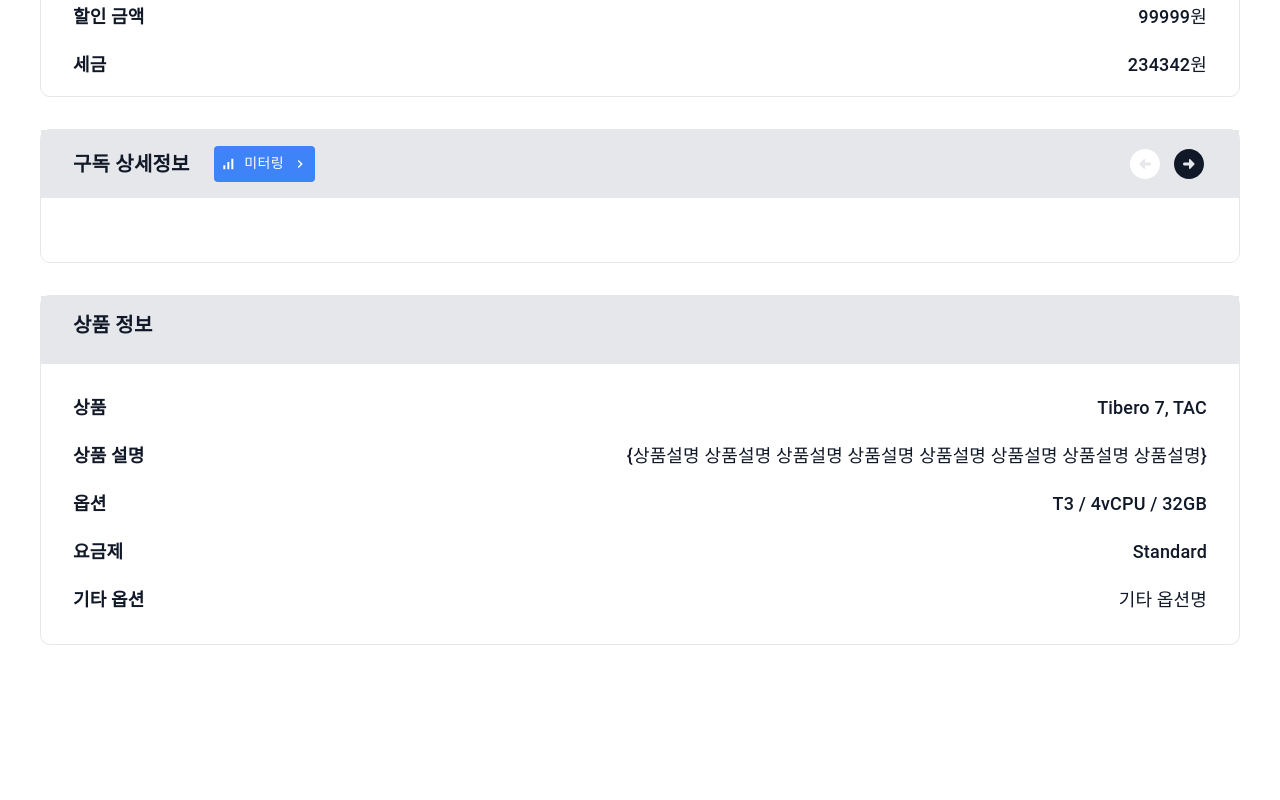
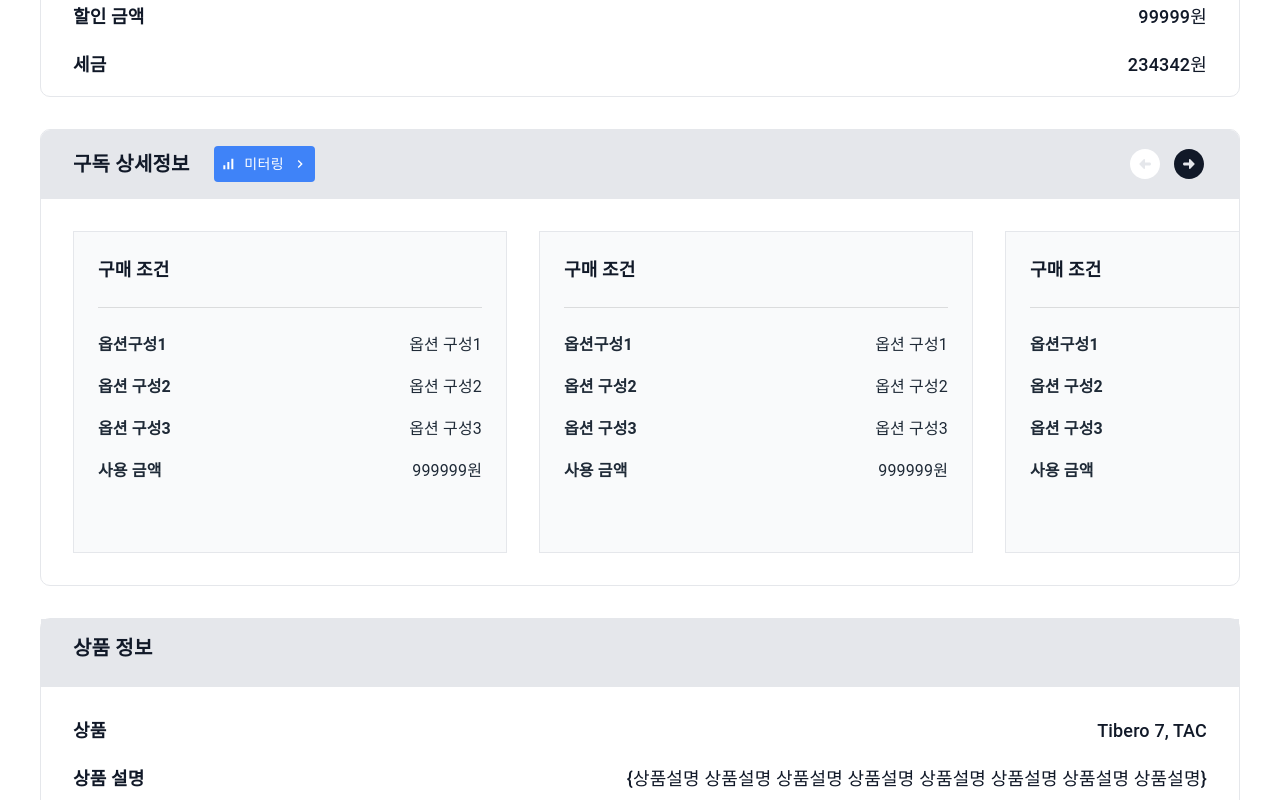
Before and after one commit to tmaxkny/gaiaToreact, a React (Vite) app in the folder clas/: page / in a window 1280 px wide. Shown: the part 620-1420 px from the top of the page. Before the commit the page ends 1273 px from the top, so only its background shows below. Built offline with nearby package versions, Linux system fonts and the light colour scheme.

Commit message:
feat: 결제내역 상세 캐러셀 추가

```diff
--- a/clas/src/App.tsx
+++ b/clas/src/App.tsx
@@ -1,6 +1,7 @@
 import { Stack, Typography } from "@mui/material";
 import PaymentList from "./pages/payment/PayList";
 import PayDetail from "./pages/payment/PayDetail";
+import ReceiptPage from "./pages/payment/ReceiptPage";
 
 function App() {
   return (
--- a/clas/src/pages/payment/PayDetail.tsx
+++ b/clas/src/pages/payment/PayDetail.tsx
@@ -44,7 +44,7 @@
     },
   };
 
-  const usedData = {
+  /*  const usedData = {
     startDate: "2023.09.01",
     endDate: "2023.10.01",
     hour: "123",
@@ -70,7 +70,7 @@
     description: "상품설명",
     option: "T3 / 4vCPU / 32GB",
     plan: "Standard",
-  };
+  }; */
 
   const paymentFontStyle = {
     color: "#111928",
@@ -139,6 +139,12 @@
     }
   };
 
+  const cardFontStyle = {
+    color: "#1F2A37",
+    fontSize: "16px",
+    lineHeight: "26px",
+  };
+
   type CardProps = {
     title: string;
     option1: string;
@@ -147,8 +153,178 @@
     amount: string;
   };
 
-  const Card = ({ title, option1, option2, opttion3, amount }: CardProps) => {
-    return <Stack></Stack>;
+  const cardData: CardProps[] = [
+    {
+      title: "구매 조건",
+      option1: "옵션 구성1",
+      option2: "옵션 구성2",
+      option3: "옵션 구성3",
+      amount: "999999",
+    },
+    {
+      title: "구매 조건",
+      option1: "옵션 구성1",
+      option2: "옵션 구성2",
+      option3: "옵션 구성3",
+      amount: "999999",
+    },
+    {
+      title: "구매 조건",
+      option1: "옵션 구성1",
+      option2: "옵션 구성2",
+      option3: "옵션 구성3",
+      amount: "999999",
+    },
+    {
+      title: "구매 조건",
+      option1: "옵션 구성1",
+      option2: "옵션 구성2",
+      option3: "옵션 구성3",
+      amount: "999999",
+    },
+    {
+      title: "구매 조건",
+      option1: "옵션 구성1",
+      option2: "옵션 구성2",
+      option3: "옵션 구성3",
+      amount: "999999",
+    },
+    {
+      title: "구매 조건",
+      option1: "옵션 구성1",
+      option2: "옵션 구성2",
+      option3: "옵션 구성3",
+      amount: "999999",
+    },
+  ];
+
+  //캐러셀
+  const carouselRef = React.useRef<HTMLDivElement>(null);
+  const [currIndex, setCurrIndex] = React.useState(1);
+  const TRANSITION_TIME = 500;
+  React.useEffect(() => {
+    if (carouselRef.current) {
+      carouselRef.current.style.transform = `translateX(${
+        -(currIndex - 1) * 384
+      }px)`;
+    }
+  }, [currIndex]);
+
+  const Card = ({ title, option1, option2, option3, amount }: CardProps) => {
+    return (
+      <Box
+        sx={{
+          minWidth: "384px",
+          height: "272px",
+          border: "1px solid #E5E7EB",
+          bgcolor: "#F9FAFB",
+          padding: "24px",
+          transition: `all ${TRANSITION_TIME}ms`,
+        }}
+      >
+        <Typography
+          sx={{
+            color: "#111928",
+            fontSize: "18px",
+            fontWeight: "600",
+            marginBottom: "24px",
+          }}
+        >
+          {title}
+        </Typography>
+        <Divider orientation="horizontal" sx={{ marginBottom: "24px" }} />
+        <Stack gap="16px">
+          <Box
+            display="flex"
+            flexDirection="row"
+            justifyContent="space-between"
+          >
+            <Typography
+              sx={{
+                ...cardFontStyle,
+                fontWeight: "600",
+              }}
+            >
+              옵션구성1
+            </Typography>
+            <Typography
+              sx={{
+                ...cardFontStyle,
+                fontWeight: "400",
+              }}
+            >
+              {option1}
+            </Typography>
+          </Box>
+          <Box
+            display="flex"
+            flexDirection="row"
+            justifyContent="space-between"
+          >
+            <Typography
+              sx={{
+                ...cardFontStyle,
+                fontWeight: "600",
+              }}
+            >
+              옵션 구성2
+            </Typography>
+            <Typography
+              sx={{
+                ...cardFontStyle,
+                fontWeight: "400",
+              }}
+            >
+              {option2}
+            </Typography>
+          </Box>
+          <Box
+            display="flex"
+            flexDirection="row"
+            justifyContent="space-between"
+          >
+            <Typography
+              sx={{
+                ...cardFontStyle,
+                fontWeight: "600",
+              }}
+            >
+              옵션 구성3
+            </Typography>
+            <Typography
+              sx={{
+                ...cardFontStyle,
+                fontWeight: "400",
+              }}
+            >
+              {option3}
+            </Typography>
+          </Box>
+          <Box
+            display="flex"
+            flexDirection="row"
+            justifyContent="space-between"
+          >
+            <Typography
+              sx={{
+                ...cardFontStyle,
+                fontWeight: "600",
+              }}
+            >
+              사용 금액
+            </Typography>
+            <Typography
+              sx={{
+                ...cardFontStyle,
+                fontWeight: "400",
+              }}
+            >
+              {amount}원
+            </Typography>
+          </Box>
+        </Stack>
+      </Box>
+    );
   };
 
   return (
@@ -312,7 +488,7 @@
           </Box>
         </Stack>
       </Stack>
-      <Stack sx={{ padding: "0px 32px" }} gap="32px">
+      <Stack sx={{ padding: "0px 32px 80px 32px" }} gap="32px">
         {/*결제정보 */}
         <Stack gap="32px">
           <Box display="flex" flexDirection="column" gap="24px">
@@ -535,9 +711,17 @@
           </Stack>
         </Stack>
         {/*구독상세정보 */}
-        <Stack sx={{ border: "1px solid #E5E7EB", borderRadius: "10px" }}>
+        <Stack
+          sx={{
+            border: "1px solid #E5E7EB",
+            borderRadius: "10px",
+            flex: 1,
+            overflow: "hidden",
+          }}
+        >
           <Stack
             sx={{
+              flex: 1,
               flexDirection: "row",
               height: "68px",
               padding: "16px 32px 16px 32px",
@@ -598,6 +782,9 @@
                   height: "36px",
                   color: "#FFFFFF",
                 }}
+                onClick={() => {
+                  setCurrIndex((prev) => prev - 1);
+                }}
               />
               <ArrowCircleRightRoundedIcon
                 sx={{
@@ -605,10 +792,34 @@
                   height: "36px",
                   color: "#111928",
                 }}
+                onClick={() => {
+                  setCurrIndex((prev) => prev + 1);
+                }}
               />
             </Box>
           </Stack>
-          <Stack padding="32px"></Stack>
+          <Stack
+            ref={carouselRef}
+            padding="32px"
+            flexDirection="row"
+            gap="32px"
+            sx={{
+              flex: 1,
+              transition: `all ${TRANSITION_TIME}ms`,
+              overflow: "hidden",
+            }}
+          >
+            {cardData.map((data, idx) => (
+              <Card
+                key={idx}
+                title={data.title}
+                option1={data.option1}
+                option2={data.option2}
+                option3={data.option3}
+                amount={data.amount}
+              />
+            ))}
+          </Stack>
         </Stack>
         {/*상품정보 */}
 
```
Also changed, not shown: clas/src/pages/payment/ReceiptPage.tsx (+150 -59 lines).
